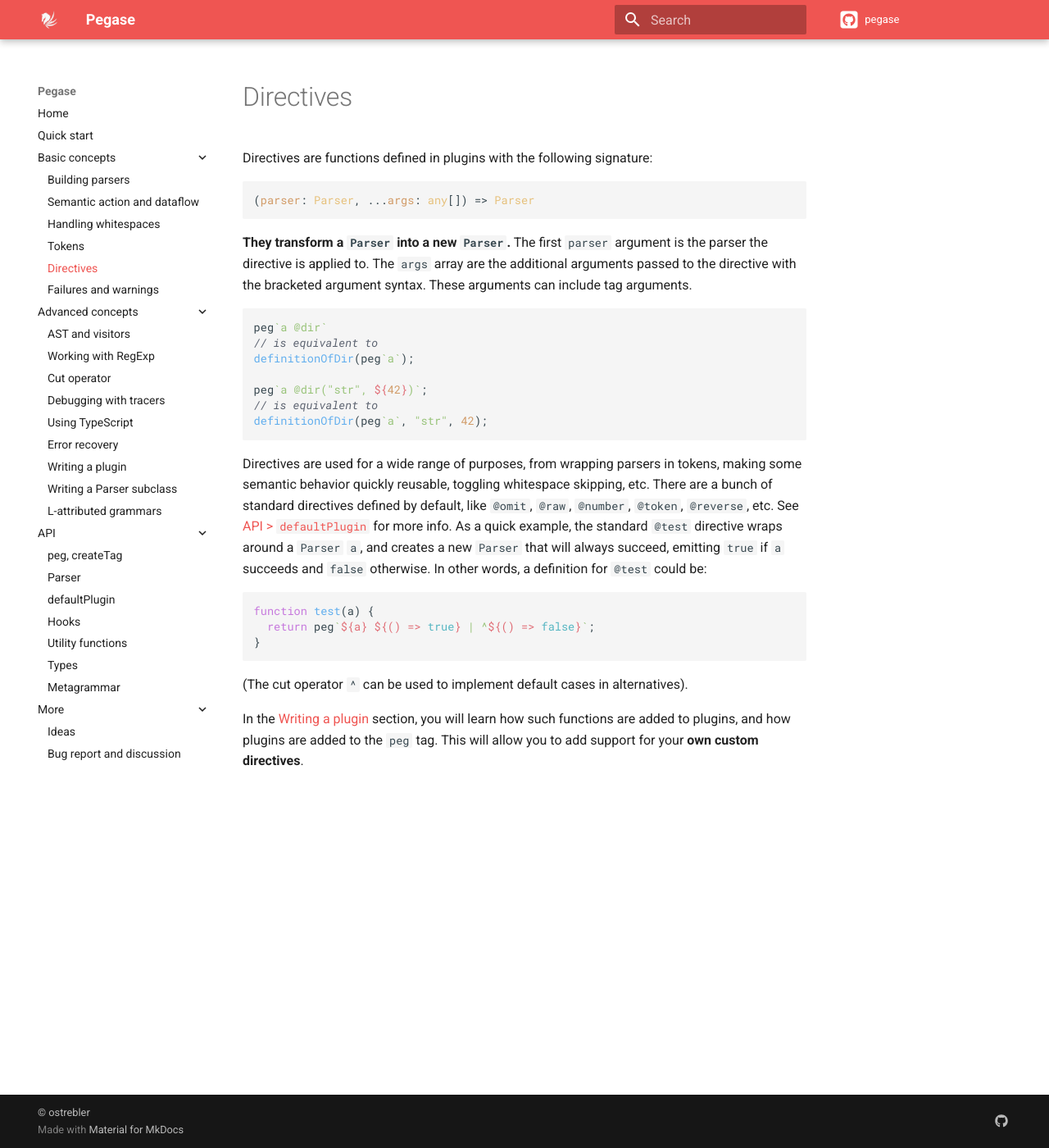
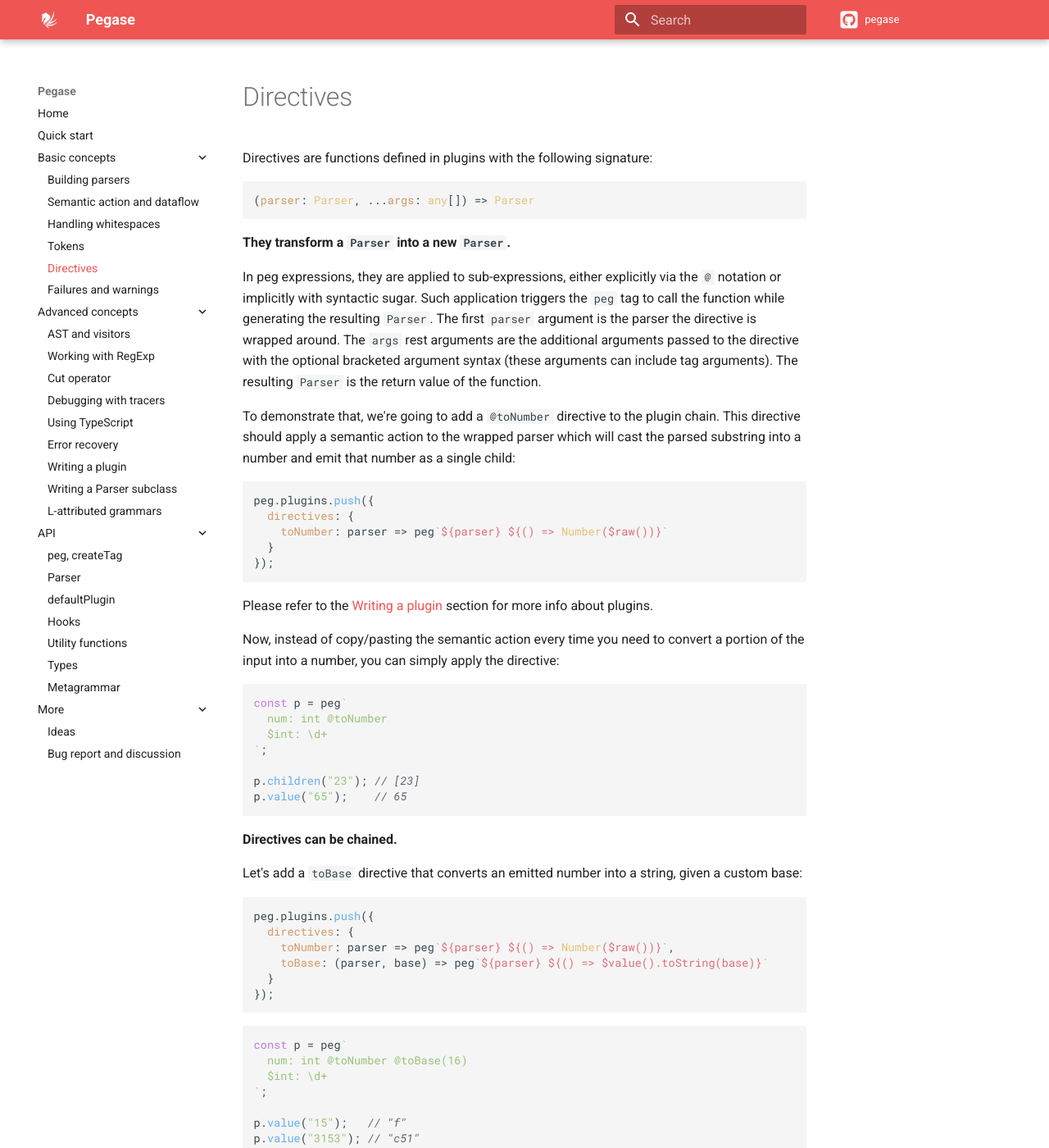
Before and after one commit to strblr/pegase, an MkDocs documentation site: the page built from doc/docs/basic-concepts/Directives.md, in a window 1280 px wide and 1400 px high. Shown: the whole window at 82% size. Built offline with MkDocs 1.6.1 and Material for MkDocs 9.7.7, drawn with Linux system fonts in a browser that asks for light colours; nearby versions of some CDN libraries; comment, search, counter and statistics services are not loaded; some of the changed text lies outside the part shown.

Commit message:
Added nullary directive syntactic sugar

````diff
--- a/doc/docs/basic-concepts/Directives.md
+++ b/doc/docs/basic-concepts/Directives.md
@@ -4,26 +4,67 @@ Directives are functions defined in plugins with the following signature:
 (parser: Parser, ...args: any[]) => Parser
 ```
 
-**They transform a `Parser` into a new `Parser`.** The first `parser` argument is the parser the directive is applied to. The `args` array are the additional arguments passed to the directive with the bracketed argument syntax. These arguments can include tag arguments.
+**They transform a `Parser` into a new `Parser`.**
 
-```js
-peg`a @dir`
-// is equivalent to
-definitionOfDir(peg`a`);
+In peg expressions, they are applied to sub-expressions, either explicitly via the `@` notation or implicitly with syntactic sugar. Such application triggers the `peg` tag to call the function while generating the resulting `Parser`. The first `parser` argument is the parser the directive is wrapped around. The `args` rest arguments are the additional arguments passed to the directive with the optional bracketed argument syntax (these arguments can include tag arguments). The resulting `Parser` is the return value of the function.
 
-peg`a @dir("str", ${42})`;
-// is equivalent to
-definitionOfDir(peg`a`, "str", 42);
+To demonstrate that, we're going to add a `@toNumber` directive to the plugin chain. This directive should apply a semantic action to the wrapped parser which will cast the parsed substring into a number and emit that number as a single child:
+
+```ts
+peg.plugins.push({
+  directives: {
+    toNumber: parser => peg`${parser} ${() => Number($raw())}`
+  }
+});
 ```
 
-Directives are used for a wide range of purposes, from wrapping parsers in tokens, making some semantic behavior quickly reusable, toggling whitespace skipping, etc. There are a bunch of standard directives defined by default, like `@omit`, `@raw`, `@number`, `@token`, `@reverse`, etc. See [API > `defaultPlugin`](/pegase/api/defaultPlugin) for more info. As a quick example, the standard `@test` directive wraps around a `Parser` `a`, and creates a new `Parser` that will always succeed, emitting `true` if `a` succeeds and `false` otherwise. In other words, a definition for `@test` could be:
+Please refer to the [Writing a plugin](/pegase/advanced-concepts/Writing-a-plugin/) section for more info about plugins.
 
-```js
-function test(a) {
-  return peg`${a} ${() => true} | ^${() => false}`;
-}
+Now, instead of copy/pasting the semantic action every time you need to convert a portion of the input into a number, you can simply apply the directive:
+
+```ts
+const p = peg`
+  num: int @toNumber
+  $int: \d+
+`;
+
+p.children("23"); // [23]
+p.value("65");    // 65
 ```
 
-(The cut operator `^` can be used to implement default cases in alternatives).
+**Directives can be chained.**
 
-In the [Writing a plugin](/pegase/advanced-concepts/Writing-a-plugin/) section, you will learn how such functions are added to plugins, and how plugins are added to the `peg` tag. This will allow you to add support for your **own custom directives**.
+Let's add a `toBase` directive that converts an emitted number into a string, given a custom base:
+
+```ts
+peg.plugins.push({
+  directives: {
+    toNumber: parser => peg`${parser} ${() => Number($raw())}`,
+    toBase: (parser, base) => peg`${parser} ${() => $value().toString(base)}`
+  }
+});
+```
+
+```ts
+const p = peg`
+  num: int @toNumber @toBase(16)
+  $int: \d+
+`;
+
+p.value("15");   // "f"
+p.value("3153"); // "c51"
+```
+
+Directives are used for a wide range of purposes, from wrapping parsers in tokens, making some semantic behavior quickly reusable, toggling whitespace skipping, etc. There are a bunch of standard directives defined by default, like `@omit`, `@raw`, `@number`, `@token`, `@reverse`, etc. See [API > `defaultPlugin`](/pegase/api/defaultPlugin) for more info.
+
+In specific cases, you might not care about the wrapped parser. This is for example the case for the `@commit` directive whose sole role is to commit the current farthest failure (see [Advanced concepts > Error recovery](/pegase/advanced-concepts/Error-recovery/)). In such cases, the idea is to wrap the directive around an empty literal (always succeeds):
+
+```ts
+a ('' @commit) b
+```
+
+Instead of writing it explicitly, there is syntactic sugar: adding another `@` in front of the directive. The following expression is thus equivalent to the previous one:
+
+```
+a @@commit b
+```
````
Also changed, not shown: doc/docs/advanced-concepts/Error-recovery.md (+1 -1 lines), doc/docs/api/Metagrammar.md (+1 -0 lines), doc/docs/basic-concepts/Building-parsers.md (+6 -1 lines), doc/docs/more/Ideas.md (+0 -1 lines), README.md, 2 other files.
